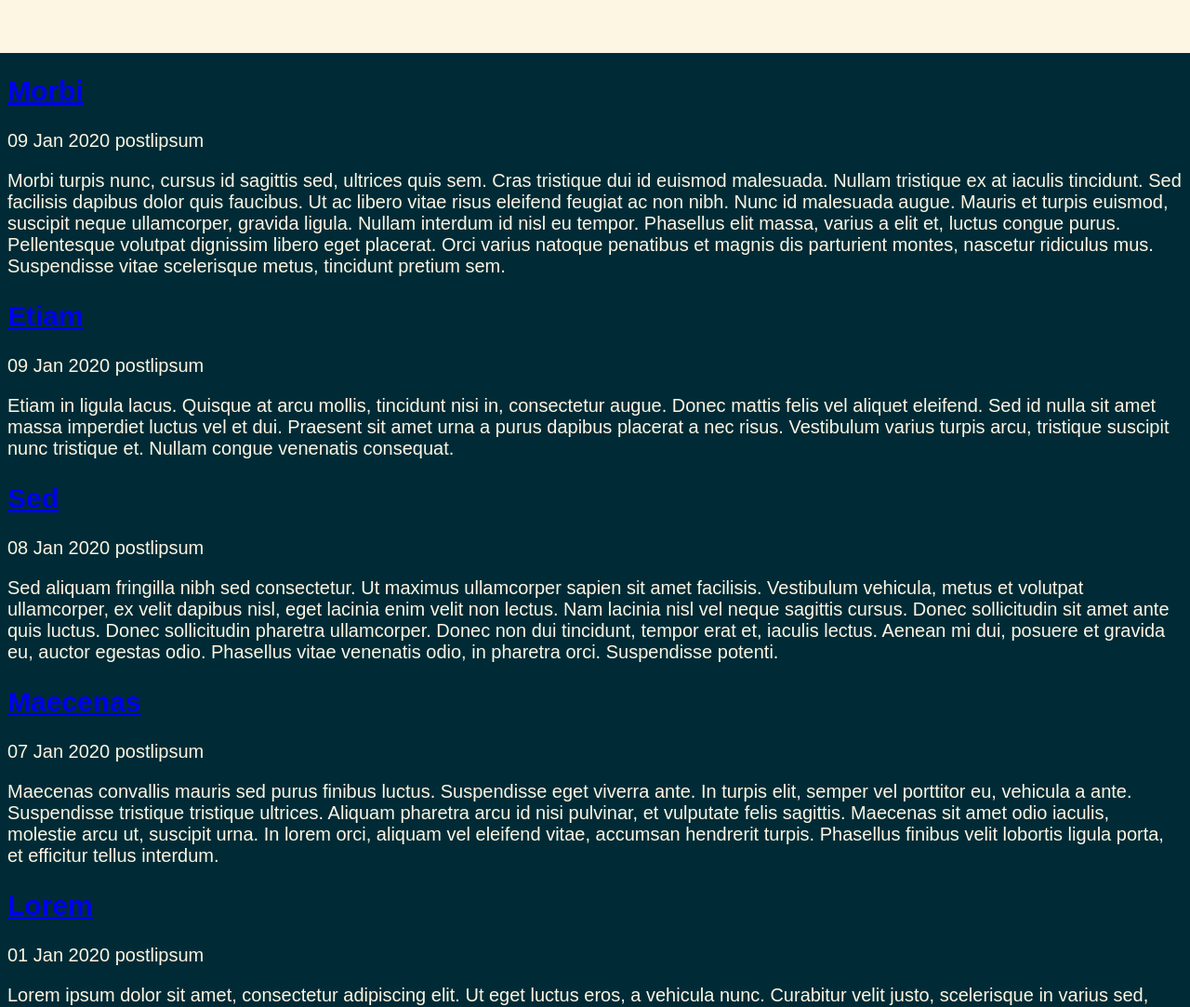
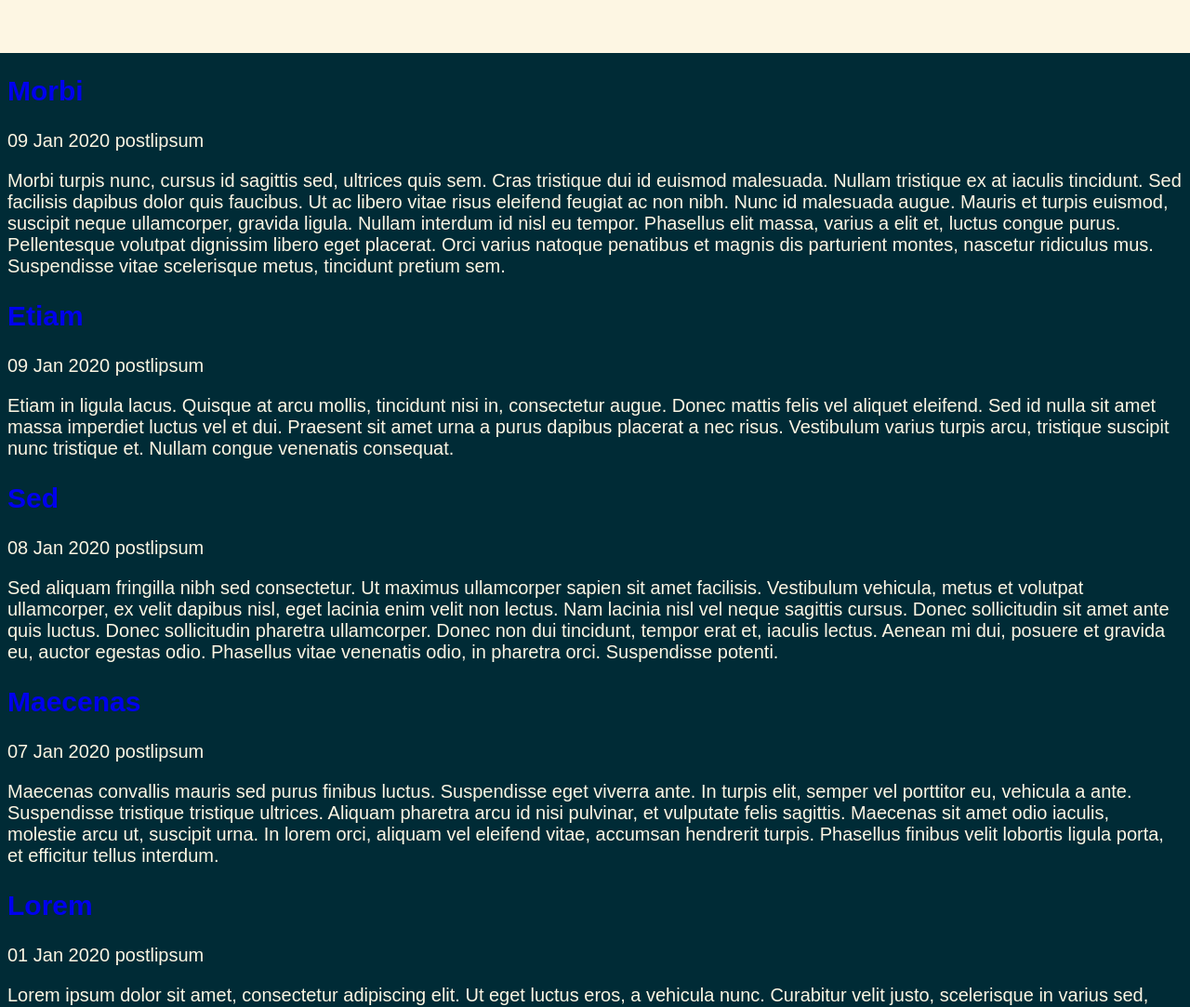
Before and after one commit to FVHSsec/fvhssec.github.io, a Jekyll site: the page built from index.md, in a window 1280 px wide. Shown: the part 385-1468 px from the top of the page at 93% size. Built offline with Jekyll 4.4.1, drawn with Linux system fonts in a browser that asks for light colours.

Commit message:
feed updated

```diff
--- a/_includes/feed.html
+++ b/_includes/feed.html
@@ -2,7 +2,7 @@
 		<section id = "feed-post">
 				{% for post in site.posts %}
 				<div class = "post">
-					<a href = "{{ site.url }}{{ post.url }}"class = "post-title">
+					<a href = "{{ site.url }}{{ post.url }}" class = "post-title">
 						<h1> {{ post.title }} </h1>
 					</a>
 					<span class = "post-date">{{ post.date | date_to_string }}</span>
--- a/assets/css/feed.css
+++ b/assets/css/feed.css
@@ -1 +1,5 @@
 @import url("palette.css");
+
+.post-title {
+    text-decoration : none;
+}
```
